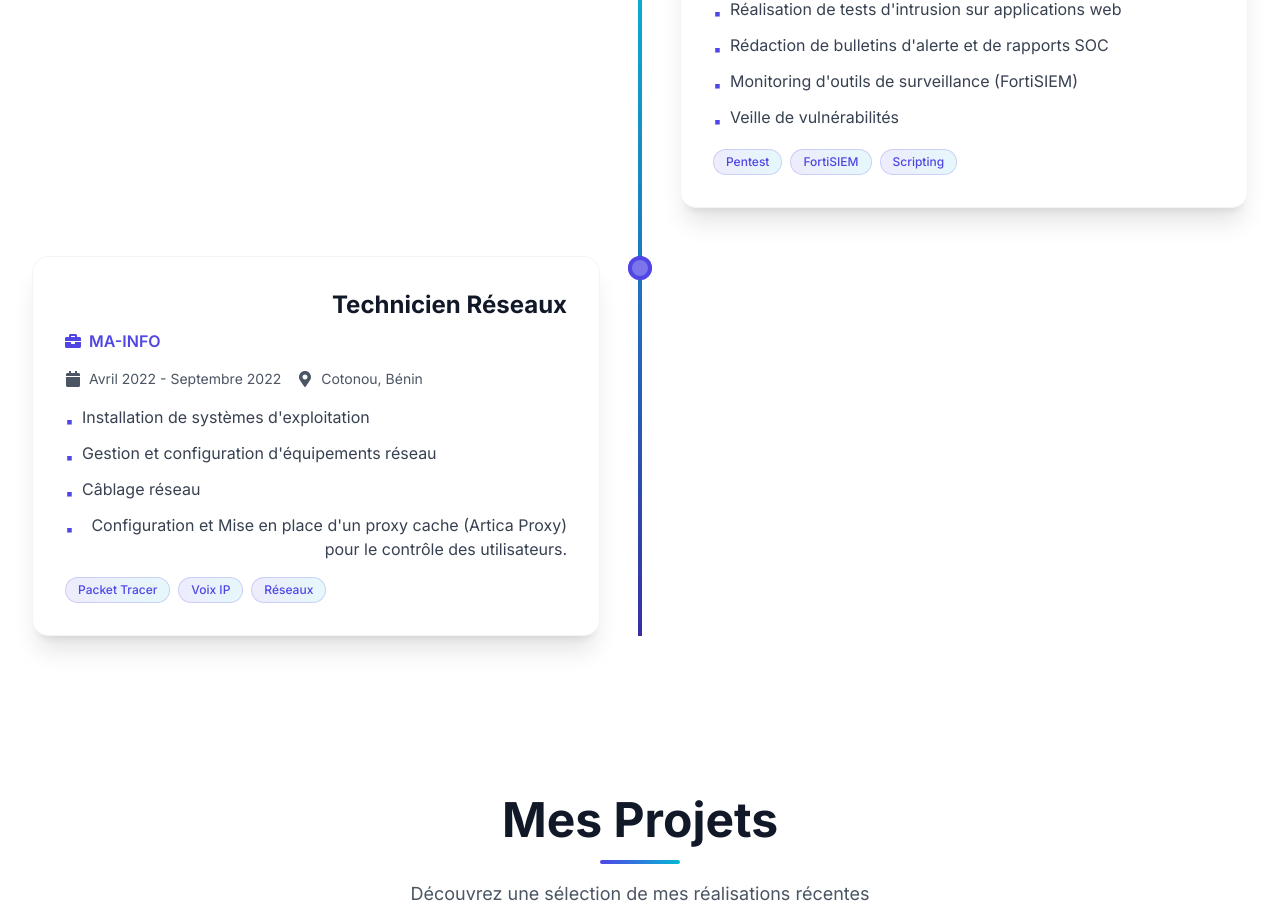
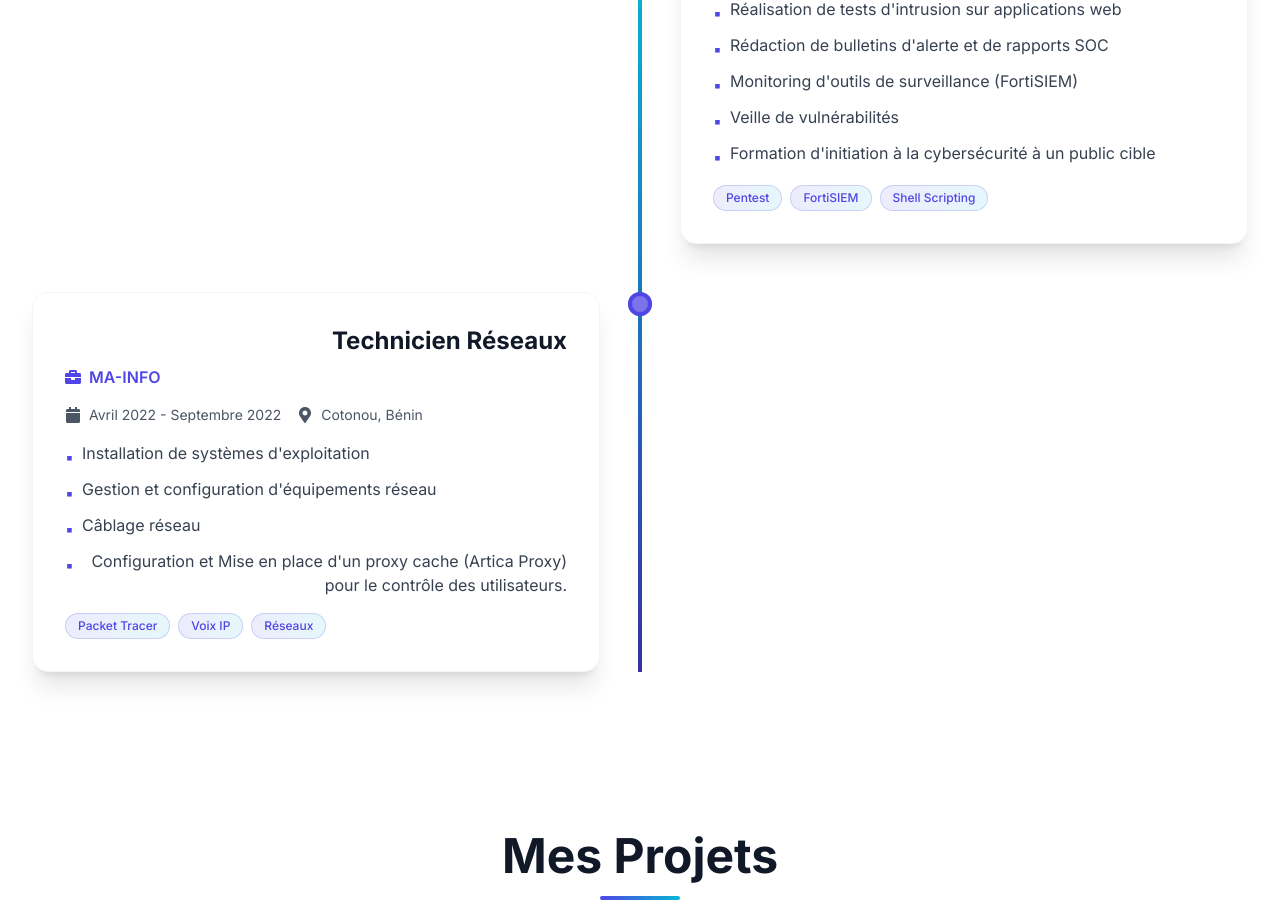
Before and after one commit to Ariel013/portfolio_dev, a React (Vite) app: page / in a window 1280 px wide. Shown: the part 3477-4397 px from the top of the page. Built offline with nearby package versions, Linux system fonts and the light colour scheme; no server answers.

Commit message:
[ADD] Description in epitech expérience

```diff
--- a/src/data/portfolioData.js
+++ b/src/data/portfolioData.js
@@ -90,9 +90,10 @@ export const experiences = [
       "Réalisation de tests d'intrusion sur applications web ",
       "Rédaction de bulletins d'alerte et de rapports SOC",
       "Monitoring d'outils de surveillance (FortiSIEM)",
-      "Veille de vulnérabilités"
+      "Veille de vulnérabilités",
+      "Formation d'initiation à la cybersécurité à un public cible"
     ],
-    technologies: ["Pentest","FortiSIEM", "Scripting"]
+    technologies: ["Pentest","FortiSIEM", "Shell Scripting"]
   },
   {
     id: 3,
```
